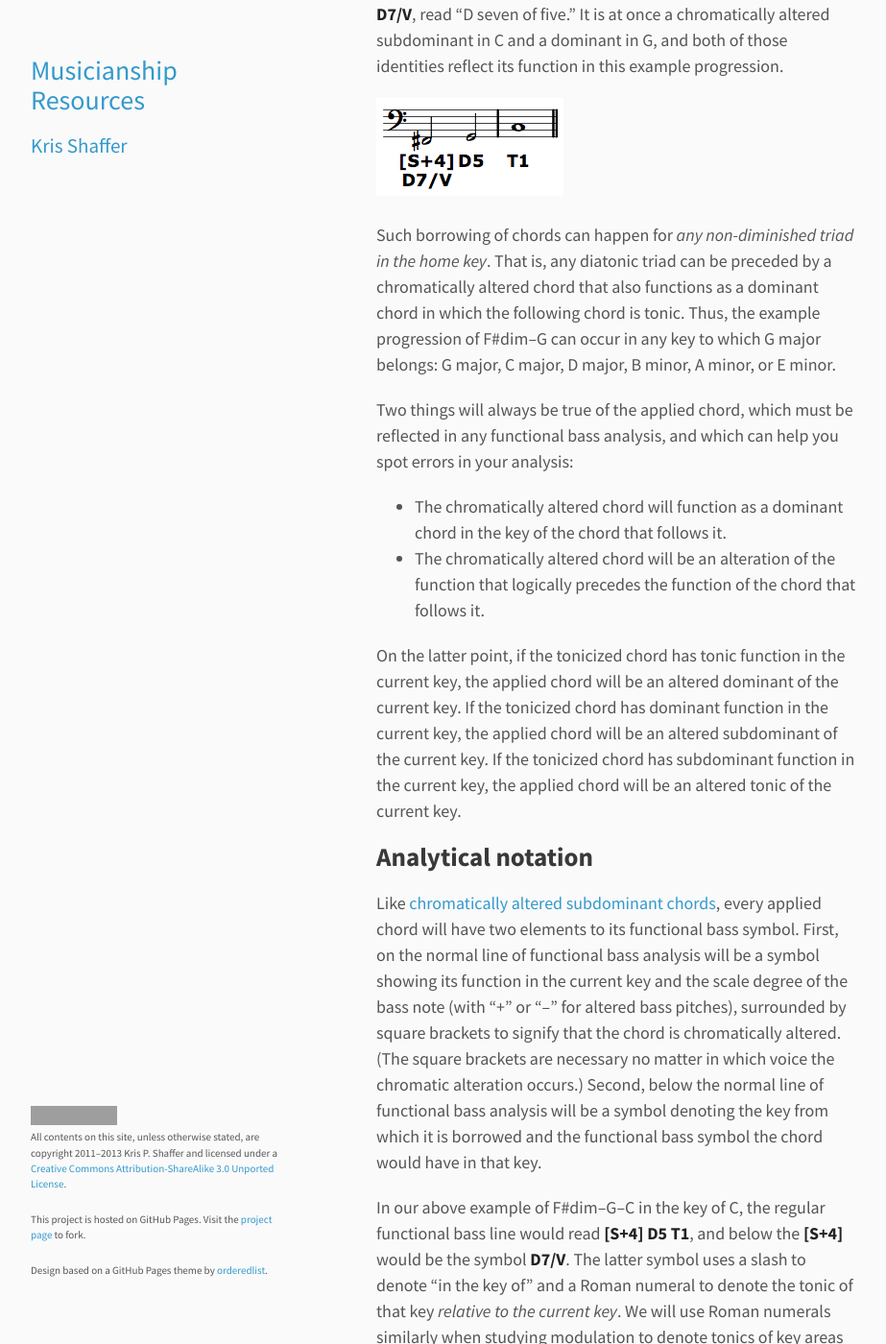
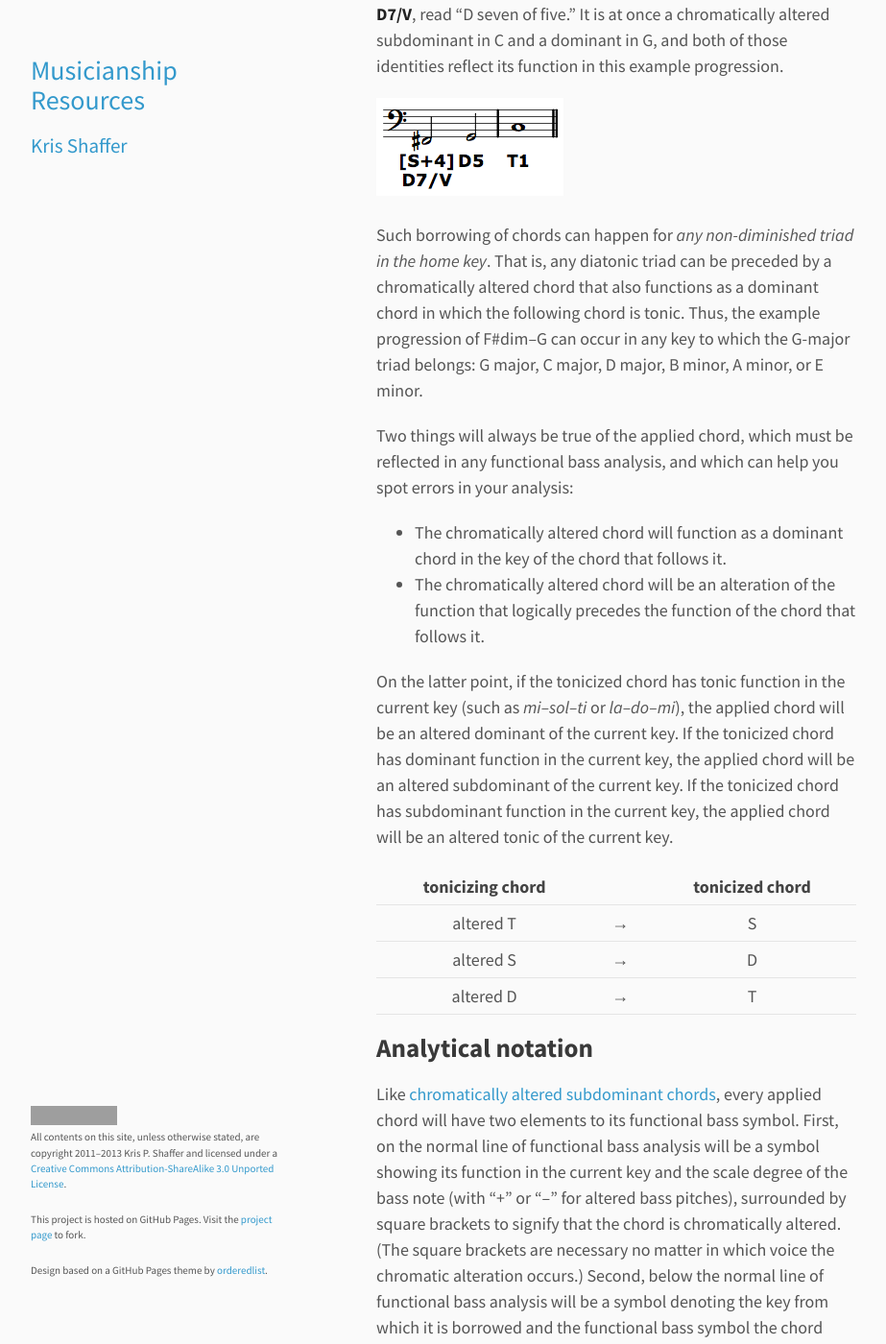
Before and after one commit to kshaffer/musicianship, a Jekyll site: the page built from appliedChords.md, in a window 1280 px wide and 1400 px high, scrolled down 735 px. Shown: the whole window at 96% size, without its empty margins (178-1101 px from the left). Built offline with Jekyll 4.4.1, drawn with Linux system fonts in a browser that asks for light colours; Markdown is read by kramdown in place of the engine named in the settings; some of the changed text lies outside the part shown; grey boxes are pictures that could not be loaded.

Commit message:
update Applied chords resource

```diff
--- a/appliedChords.md
+++ b/appliedChords.md
@@ -16,14 +16,20 @@ For example, take the chord progression F–G–C in C major. We would analyze t
 
 ![][D7ofV]
 
-Such borrowing of chords can happen for *any non-diminished triad in the home key*. That is, any diatonic triad can be preceded by a chromatically altered chord that also functions as a dominant chord in which the following chord is tonic. Thus, the example progression of F\#dim–G can occur in any key to which G major belongs: G major, C major, D major, B minor, A minor, or E minor.
+Such borrowing of chords can happen for *any non-diminished triad in the home key*. That is, any diatonic triad can be preceded by a chromatically altered chord that also functions as a dominant chord in which the following chord is tonic. Thus, the example progression of F\#dim–G can occur in any key to which the G-major triad belongs: G major, C major, D major, B minor, A minor, or E minor.
 
 Two things will always be true of the applied chord, which must be reflected in any functional bass analysis, and which can help you spot errors in your analysis:
 
 - The chromatically altered chord will function as a dominant chord in the key of the chord that follows it.
 - The chromatically altered chord will be an alteration of the function that logically precedes the function of the chord that follows it.
 
-On the latter point, if the tonicized chord has tonic function in the current key, the applied chord will be an altered dominant of the current key. If the tonicized chord has dominant function in the current key, the applied chord will be an altered subdominant of the current key. If the tonicized chord has subdominant function in the current key, the applied chord will be an altered tonic of the current key.
+On the latter point, if the tonicized chord has tonic function in the current key (such as *mi–sol–ti* or *la–do–mi*), the applied chord will be an altered dominant of the current key. If the tonicized chord has dominant function in the current key, the applied chord will be an altered subdominant of the current key. If the tonicized chord has subdominant function in the current key, the applied chord will be an altered tonic of the current key.
+
+| tonicizing chord |   | tonicized chord |
+|:----------------:|:-:|:---------------:|
+|     altered T    | → | S
+|     altered S    | → | D
+|     altered D    | → | T
 
 Analytical notation
 -------------------
@@ -52,6 +58,14 @@ Just as the various dominant functioning chords in a key will contain some combi
 **D/lowered-VII (minor)** — *la*, *do*, *me*, and *fa*.
 
 
+Functional dissonances in applied chords
+----------------------------------------
+
+Since tonicization temporarily borrows a chord from another key, and since that chord is made up of scale degress from that other key, an applied chord involves *borrowing scale-degree tendency from that other key*. In other words, in an applied chord, judge functional consonances (triggers and associates) and dissonances relative to the key borrowed from, not the home key.
+
+Consider the **D5/V** (altered **S2**) chord in the previous graphic example. In the home key, G major, the chord contains *re* (A), *fi* (C-sharp), *la* (E), and *do* (G). But those pitches are *sol*, *ti*, *re*, and *fa* in the key of V (D major). Thus, the C-sharp should be treated like a leading-tone, and the G (*fa* in D) like a functional dissonance of dominant.
+
+
 [D7ofV]: Graphics/D7ofV.png
 [alteredSubdominants]: alteredSubdominants.html
 [appliedBassLine]: Graphics/appliedChordBassLine.png
```
Also changed, not shown: Graphics/appliedChordBassLine.png, 8 other files.
